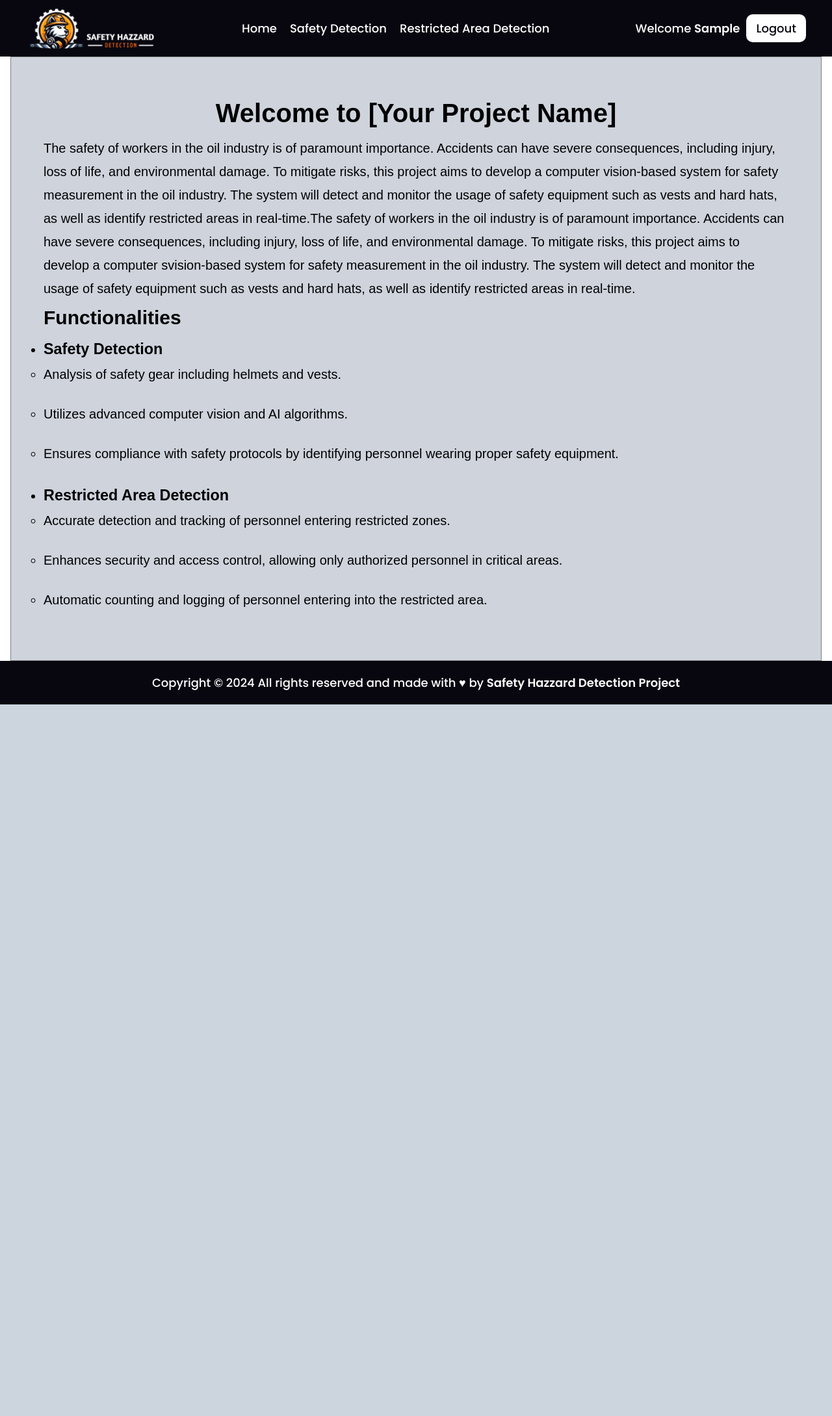
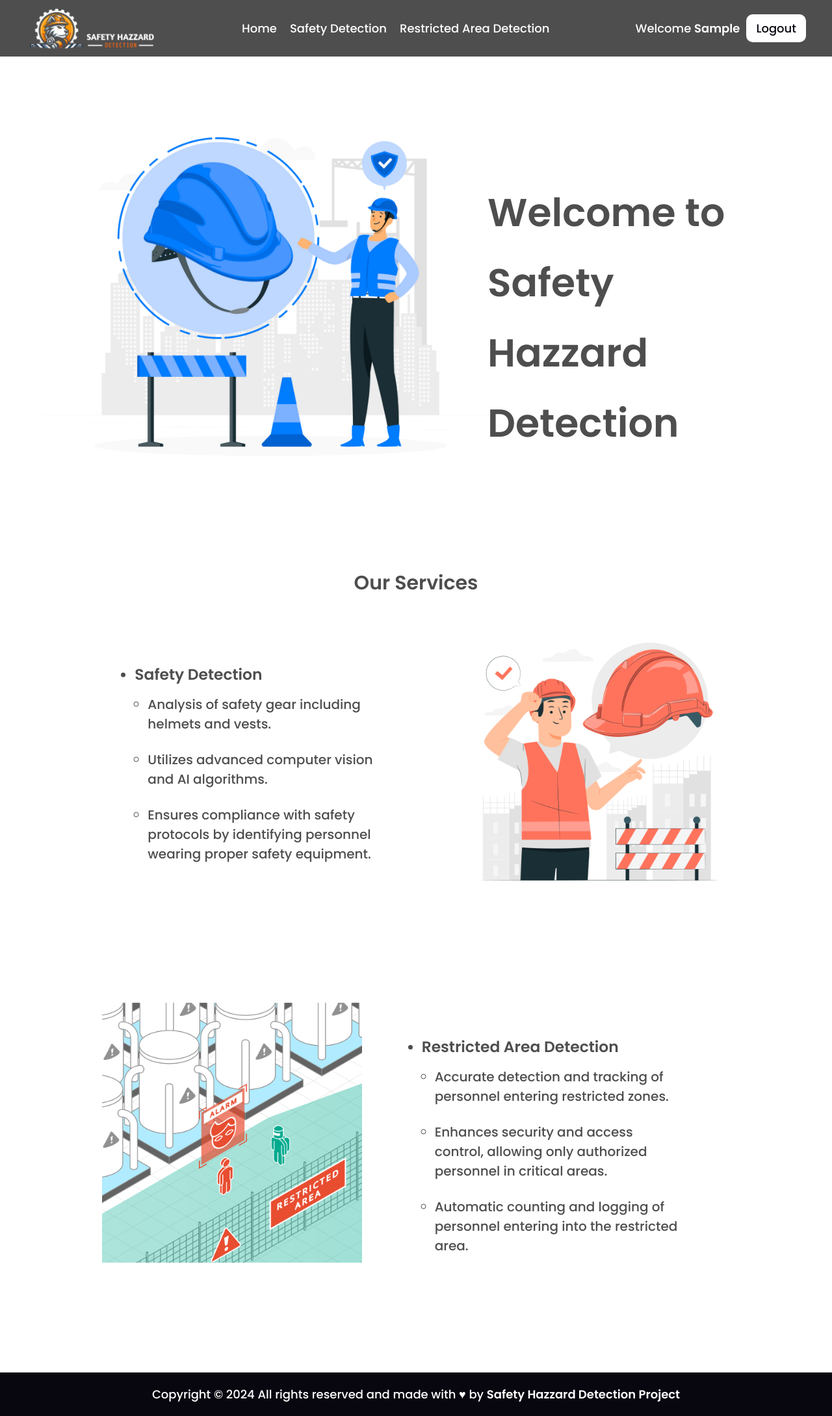
Before and after one commit to Tarpit59/safety-measurements, a Flask app: page /about in a window 1280 px wide. Shown: the whole page at 65% size. Before the commit the page ends 1084 px from the top, so only its background shows below. Run offline with Flask 3, Linux system fonts and the light colour scheme; the visitor is signed in with stand-in values (Sample User, id 1).

Commit message:
about page added

```diff
--- a/base/__init__.py
+++ b/base/__init__.py
@@ -10,7 +10,7 @@ login_manager = LoginManager()
 login_manager.init_app(app)
 
 # Configure MySQL database connection
-app.config['SQLALCHEMY_DATABASE_URI'] = 'mysql+pymysql://root:root@localhost:3306/safety_measurements_2?charset=utf8'
+app.config['SQLALCHEMY_DATABASE_URI'] = 'mysql+pymysql://root:root@localhost:3306/internship?charset=utf8'
 app.config['SQLALCHEMY_TRACK_MODIFICATIONS'] = False
 
 # Path configuration
--- a/base/static/css/about.css
+++ b/base/static/css/about.css
@@ -1,6 +1,8 @@
 .container {
-    max-width: 1370px;
+    max-width: 1570px;
     margin: 0 auto;
+    padding: 16px;
+
 }
 
 .card {
@@ -9,32 +11,52 @@
 }
 
 .about-section {
-    padding: 50px;
+    padding:  0 50px;
     text-align: center;
-    background-color: #ced3dc;
-    color: black;
-    border: 1px solid gray;
+    /* background-color: rgb(236, 230, 230); */
+    color: rgb(79, 78, 78);
 
-    font-family: "Arial", sans-serif;
+    font-family: "Poppins", sans-serif;
     /* Sans-serif fallback */
     /* font-family: 'Georgia', serif; */
     font-size: 20px;
 }
 
-.inside-about-content h1 {
-    text-align: center;
+.about-text{
+    max-width: 50%;
+    padding: 170px 10px;
+    padding-left: 110px;
+    font-size: 30px;
+}
+.about-img,.func-img{
+    max-width: 50%;
 }
 
 .inside-about-content {
-    /* max-width: 1200px */
+    /* max-width: 1000px; */
+    display: flex;
+    /* flex-direction: row; */
     text-align: left;
     line-height: 1.8;
 }
 
-.container {
-    padding: 0 16px;
+.func{
+        padding:50px;
+    display: flex;
+    justify-content: space-evenly
 }
 
+.func-text{
+    max-width: 50%;
+    padding: 50px;
+}
+
+ul li{
+    text-align: left;
+}
+.func-subtext {
+    padding: 14px 20px;
+}
 li {
     margin-bottom: 25px;
 }
--- a/base/static/css/global.css
+++ b/base/static/css/global.css
@@ -31,7 +31,7 @@ a:hover {
   font-size: 18px;
   text-align: center;
   color: white;
-  background-color: #080710;
+  background-color: rgb(79, 78, 78);
 }
 
 .navbar > .link {
--- a/base/templates/about.html
+++ b/base/templates/about.html
@@ -7,40 +7,64 @@
 <main class="container">
   <div class="about-section">
     <div class="inside-about-content">
-      <h1>Welcome to [Your Project Name]</h1>
+      <div class="about-img">
+        <img
+          src="static/images/project-about2.png"
+          alt="project about img"
+          width="700"
+          height="700"
+        />
+      </div>
+      <div class="about-text">
+        <h1>Welcome to Safety Hazzard Detection</h1>
+      </div>
+    </div>
+    <div class="functionalities">
+      <h2>Our Services</h2>
+      <div class="func">
 
-      <p>
-        The safety of workers in the oil industry is of paramount importance.
-        Accidents can have severe consequences, including injury, loss of life,
-        and environmental damage. To mitigate risks, this project aims to
-        develop a computer vision-based system for safety measurement in the oil
-        industry. The system will detect and monitor the usage of safety
-        equipment such as vests and hard hats, as well as identify restricted
-        areas in real-time.The safety of workers in the oil industry is of
-        paramount importance. Accidents can have severe consequences, including
-        injury, loss of life, and environmental damage. To mitigate risks, this
-        project aims to develop a computer svision-based system for safety
-        measurement in the oil industry. The system will detect and monitor the
-        usage of safety equipment such as vests and hard hats, as well as
-        identify restricted areas in real-time.
-      </p>
-
-      <h2>Functionalities</h2>
+        <div class="func-text">
 
           <ul>
+
             <li>
               <h3>Safety Detection</h3>
               <ul>
+                <div class="func-subtext">
+
                   <li>Analysis of safety gear including helmets and vests.</li>
                   <li>Utilizes advanced computer vision and AI algorithms.</li>
                   <li>
                     Ensures compliance with safety protocols by identifying personnel
                     wearing proper safety equipment.
                   </li>
+
+                </div>
+
               </ul>
             </li>
+          </ul>
+        </div>
+        <div class="func-img">
+          <img src="static/images/safety-vectorimg.jpg" alt="restricted-about.png" width=400 height=400>
+        </div>
+      </div>
+      <div class="func">
+
+        <div class="func-img">
+          <img src="static/images/restricted-about.png" alt="restricted-about.png" width=400 height=400>
+        </div>
+
+        <div class="func-text">
+          <ul>
             <li>
-          <h3>Restricted Area Detection</h3>
+
+                <h3>
+
+                Restricted Area Detection
+              </h3>
+              <div class="func-subtext">
+
                 <ul>
                   <li>
                   Accurate detection and tracking of personnel entering restricted
@@ -55,9 +79,13 @@
                   restricted area.
                 </li>
               </ul>
+            </div>
             </li>
             </ul>
         </div>
       </div>
+
+    </div>
+  </div>
 </main>
 {% endblock %}
--- a/user_register_script.py
+++ b/user_register_script.py
@@ -9,7 +9,7 @@ def connect_to_database():
             host="localhost",
             user="root",
             password="root",
-            db="safety_measurements_2",
+            db="internship",
             charset='utf8',
         )
         return connection
```
Also changed, not shown: base/static/images/project-about.jpg (added), base/static/images/project-about2.png (added), base/static/images/restricted-about.png (added), base/static/images/restricted-about2.png (added), base/static/images/safety-vectorimg.jpg (added). Lines whose indentation alone changed are shown as unchanged.
